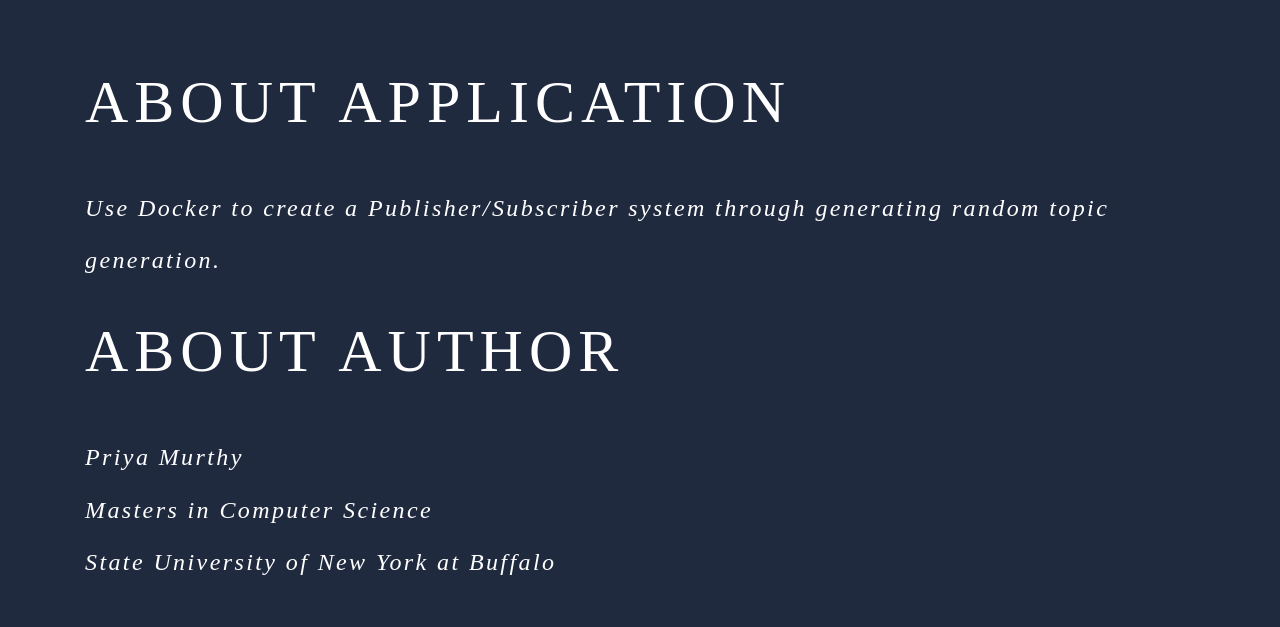
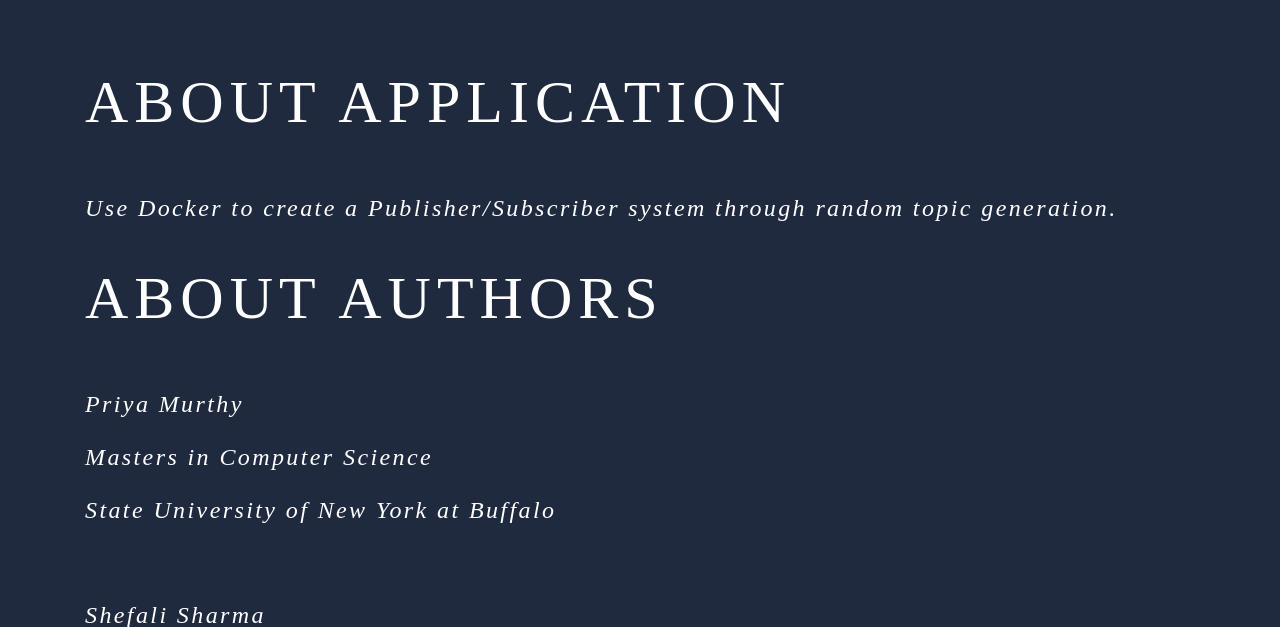
Before and after one commit to Shefali-Sharma/Docker, a Flask app: page /about in a window 1280 px wide. Shown: the part 146-773 px from the top of the page. Run offline with Flask 2, Linux system fonts and the light colour scheme; some libraries are stand-ins or nearby versions.

Commit message:
Updating Contact and About
Updating Contact and About

```diff
--- a/Phase2/templates/about.html
+++ b/Phase2/templates/about.html
@@ -5,11 +5,11 @@
   <h1>
     <em>About Application</em>
     </br>
-     Use Docker to create a Publisher/Subscriber system through generating random topic generation.
+     Use Docker to create a Publisher/Subscriber system through random topic generation.
    </h1>
  </br>
   <h1>
-    <em>About Author</em>
+    <em>About Authors</em>
   </br>
   <div>Priya Murthy</div>
   <div>Masters in Computer Science</div>
```
Also changed, not shown: Phase2/templates/contact.html (+0 -10 lines).
